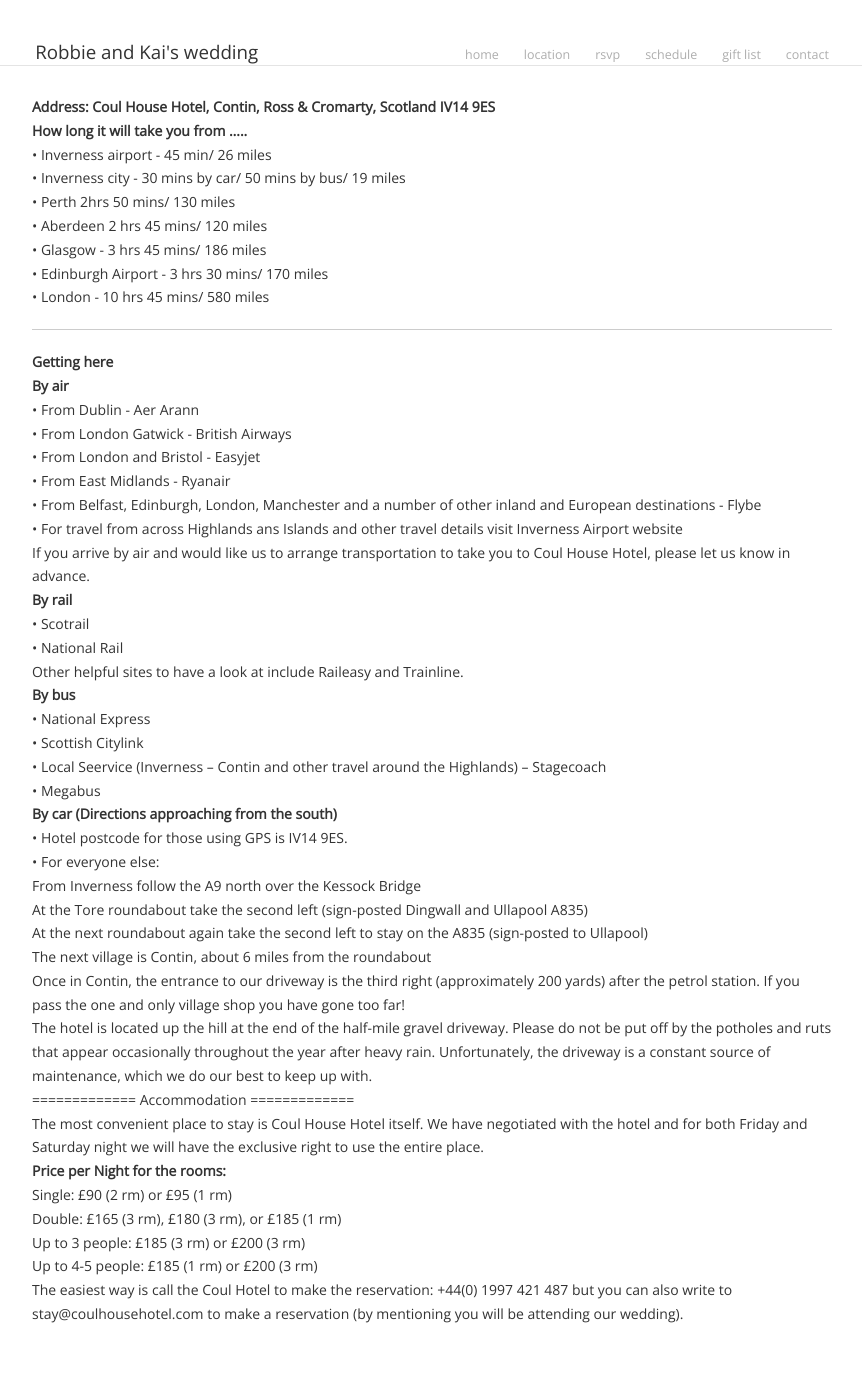
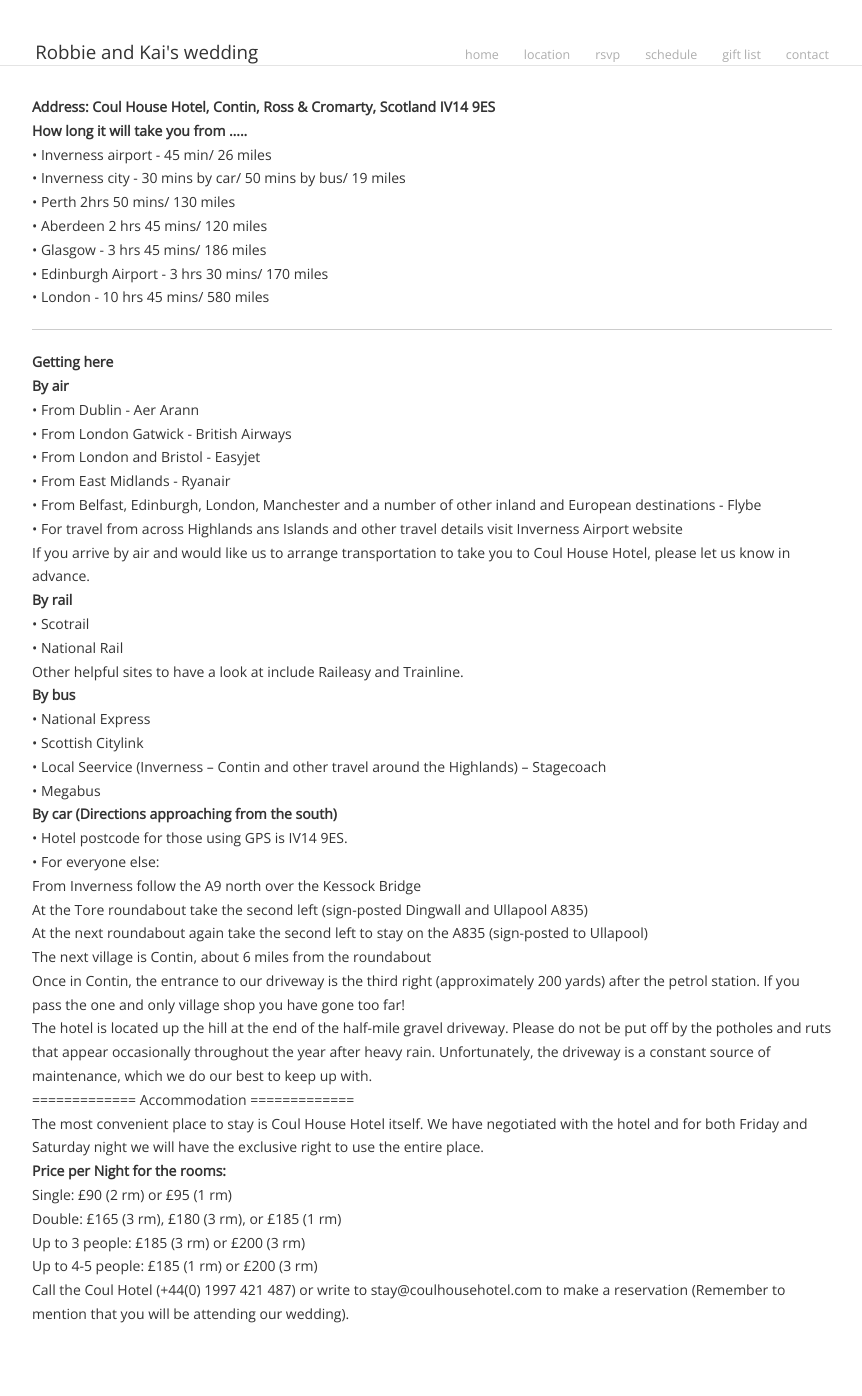
Before and after one commit to rjshade/robbieandkai.com, a Jekyll site: the page built from location/index.md, in a window 1280 px wide. Shown: the whole page, without its empty margins (208-1070 px from the left). Built offline with Jekyll 4.4.1, drawn with Linux system fonts in a browser that asks for light colours; Markdown is read by kramdown in place of the engine named in the settings.

Commit message:
Update location/index.md

```diff
--- a/location/index.md
+++ b/location/index.md
@@ -90,4 +90,4 @@ Up to 3 people: £185 (3 rm) or £200 (3 rm)
 
 Up to 4-5 people: £185 (1 rm) or £200 (3 rm)
 
-The easiest way is call the Coul Hotel to make the reservation: +44(0) 1997 421 487 but you can also write to stay@coulhousehotel.com to make a reservation (by mentioning you will be attending our wedding).
+Call the Coul Hotel (+44(0) 1997 421 487) or write to stay@coulhousehotel.com to make a reservation (Remember to mention that you will be attending our wedding).
```
